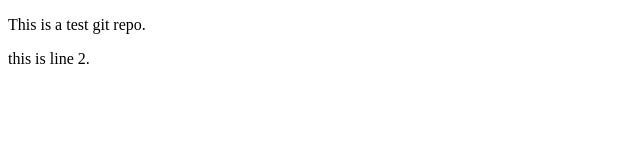
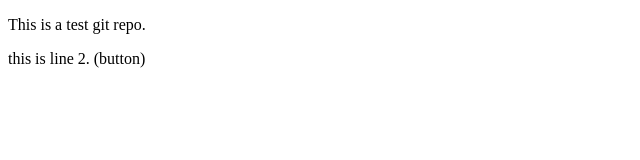
Before and after one commit to pritamDNA/localRepo, a plain HTML site: page index.html in a window 1280 px wide. Shown: the full height of the page, 0-640 px from the left. Drawn offline with Linux system fonts and the light colour scheme.

Commit message:
added a button in line 2 (main branch)

```diff
--- a/index.html
+++ b/index.html
@@ -9,7 +9,7 @@
 
 <body>
     <p> This is a test git repo.</p>
-    <p> this is line 2.</p>
+    <p> this is line 2. (button)</p>
 </body>
 
 </html>
```
